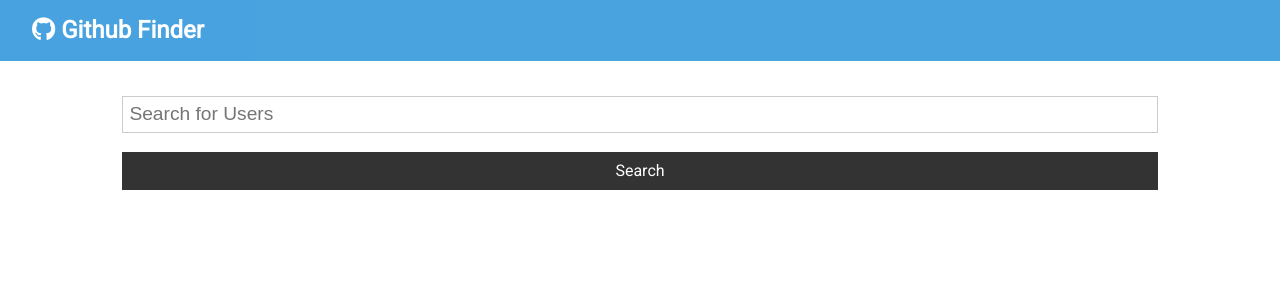
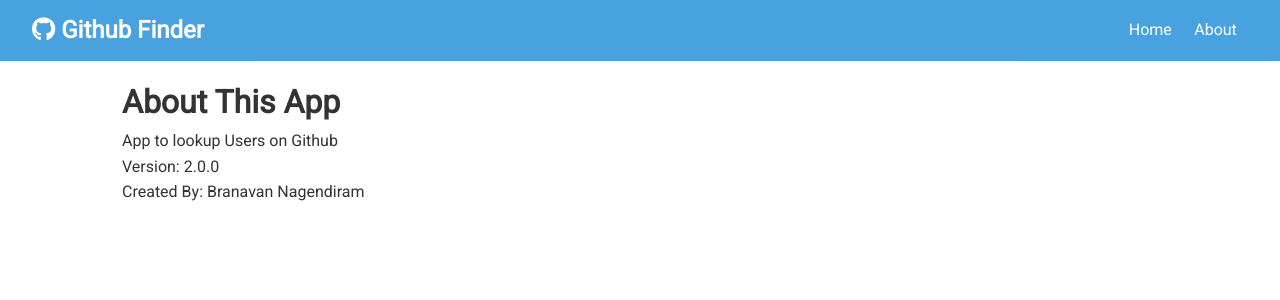
Before and after one commit to bnagen/Github-Searcher-React, a React (Create React App) app: page /about in a window 1280 px wide. Shown: the top 300 px of the page. Built offline with nearby package versions, Linux system fonts and the light colour scheme.

Commit message:
about page finished

```diff
--- a/package.json
+++ b/package.json
@@ -6,6 +6,7 @@
     "axios": "^0.19.0",
     "react": "^16.9.0",
     "react-dom": "^16.9.0",
+    "react-router-dom": "^5.0.1",
     "react-scripts": "3.1.1"
   },
   "scripts": {
--- a/src/App.js
+++ b/src/App.js
@@ -1,8 +1,10 @@
-import React from 'react';
+import React, {Fragment} from 'react';
+import { BrowserRouter as Router, Switch, Route} from 'react-router-dom';
 import Navbar from './components/layout/Navbar';
 import Users from './components/users/Users';
 import Search from './components/users/Search';
 import Alert from './components/layout/Alert';
+import About from './components/pages/About';
 import axios from 'axios';
 import './App.css';
 
@@ -43,16 +45,25 @@
   render() {
     const {users, loading } = this.state;
     return (
+      <Router>
       <div className='App'>
         <Navbar></Navbar>
         <div className="container">
           <Alert alert={this.state.alert}></Alert>
-          <Search searchUsers={this.searchUsers} clearUsers={this.clearUsers} showClear={users.length > 0 ? true: false} setAlert={this.setAlert}></Search>
-          <Users loading = {loading} users={users}></Users>
+          <Switch>
+            <Route exact path='/' render={props => (
+              <Fragment>
+                <Search searchUsers={this.searchUsers} clearUsers={this.clearUsers} showClear={users.length > 0 ? true: false} setAlert={this.setAlert}></Search>
+                <Users loading = {loading} users={users}></Users>
+              </Fragment>
+            )}></Route>
+            <Route exact path='/about' component={About}></Route>
+          </Switch>
+
         </div>
 
       </div>
-
+      </Router>
     );
   }
 
--- a/src/components/layout/Navbar.js
+++ b/src/components/layout/Navbar.js
@@ -1,6 +1,6 @@
 import React from 'react';
 import PropTypes from 'prop-types';
-
+import {Link} from 'react-router-dom';
 const Navbar = ({icon, title}) => {
 
 
@@ -11,6 +11,14 @@
                     <i className={icon} /> {title}
 
                 </h1>
+                <ul>
+                    <li>
+                        <Link to='/'>Home</Link>
+                    </li>
+                    <li>
+                        <Link to='/about'>About</Link>
+                    </li>
+                </ul>
             </nav>
         )
 
--- /dev/null
+++ b/src/components/pages/About.js
@@ -0,0 +1,14 @@
+import React from 'react'
+
+const About = () => {
+    return (
+        <div>
+            <h1>About This App</h1>
+            <p>App to lookup Users on Github</p>
+            <p>Version: 2.0.0</p>
+            <p>Created By: Branavan Nagendiram</p>
+        </div>
+    )
+}
+
+export default About
```
Also changed, not shown: 1 other file (tests, documents, lock files or other folders).
